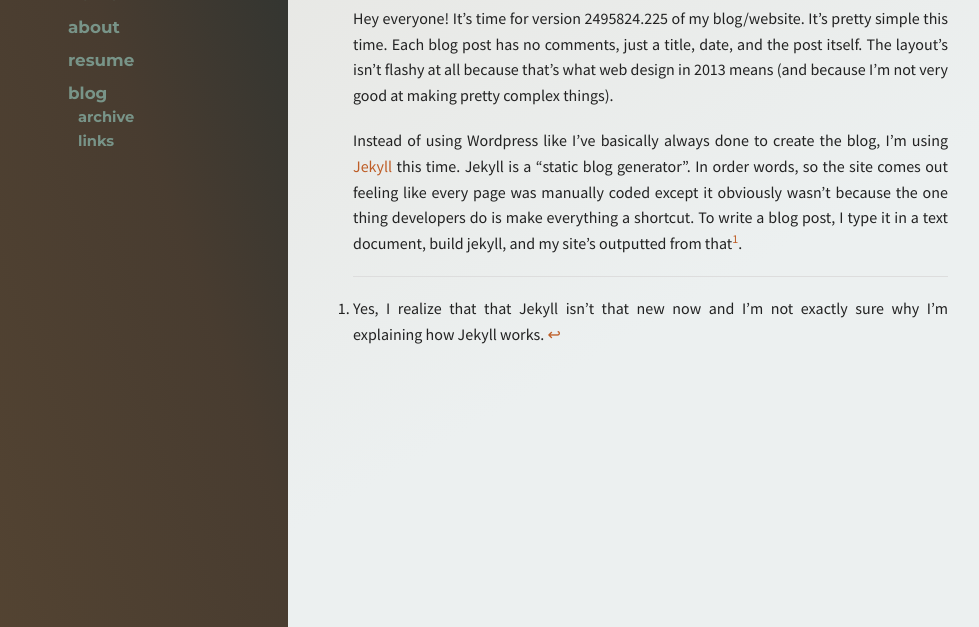
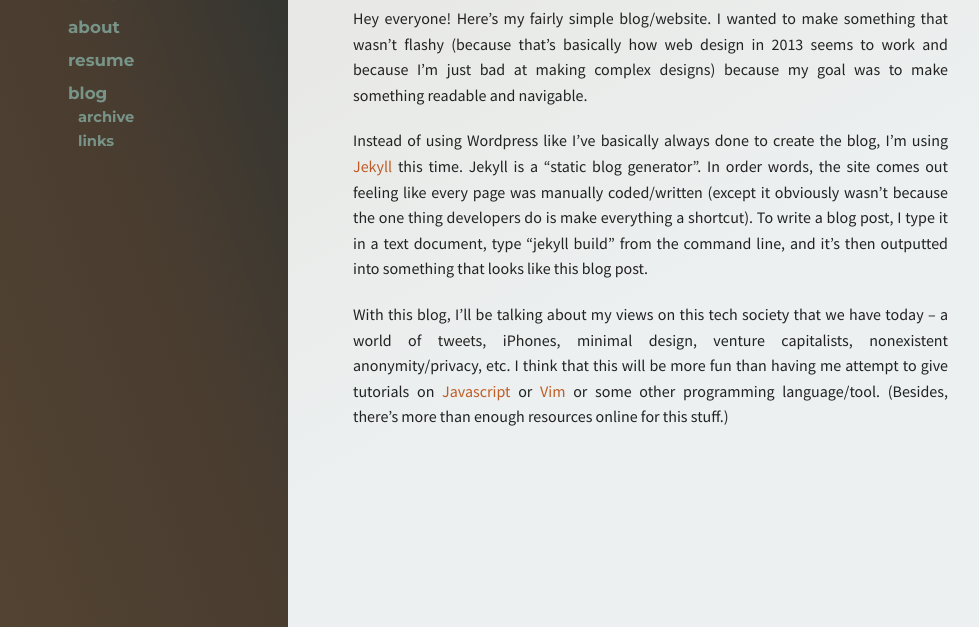
Before and after one commit to chapmans/website, a plain HTML site: page blog/welcome/index.html in a window 1280 px wide. Shown: the part 173-800 px from the top of the page, without its empty margins (32-1011 px from the left). Drawn offline with Linux system fonts and the light colour scheme.

Commit message:
final changes for now

```diff
--- a/blog/welcome/index.html
+++ b/blog/welcome/index.html
@@ -54,12 +54,11 @@
   </span>
 <h2 class="title">Welcome!<div class="date">22 May 2013</div></h2>
 
-<p>Hey everyone! It&#8217;s time for version 2495824.225 of my blog/website. It&#8217;s pretty simple this time. Each blog post has no comments, just a title, date, and the post itself. The layout&#8217;s isn&#8217;t flashy at all because that&#8217;s what web design in 2013 means (and because I&#8217;m not very good at making pretty complex things).</p>
+<p>Hey everyone! Here&#8217;s my fairly simple blog/website. I wanted to make something that wasn&#8217;t flashy (because that&#8217;s basically how web design in 2013 seems to work and because I&#8217;m just bad at making complex designs) because my goal was to make something readable and navigable.</p>
 
-<p>Instead of using Wordpress like I&#8217;ve basically always done to create the blog, I&#8217;m using <a href='http://jekyllrb.com/'>Jekyll</a> this time. Jekyll is a &#8220;static blog generator&#8221;. In order words, so the site comes out feeling like every page was manually coded except it obviously wasn&#8217;t because the one thing developers do is make everything a shortcut. To write a blog post, I type it in a text document, build jekyll, and my site&#8217;s outputted from that<sup id='fnref:1'><a href='#fn:1' rel='footnote'>1</a></sup>.</p>
-<div class='footnotes'><hr /><ol><li id='fn:1'>
-<p>Yes, I realize that that Jekyll isn&#8217;t that new now and I&#8217;m not exactly sure why I&#8217;m explaining how Jekyll works. <a href='#fnref:1' rev='footnote'>&#8617;</a></p>
-</li></ol></div>
+<p>Instead of using Wordpress like I&#8217;ve basically always done to create the blog, I&#8217;m using <a href='http://jekyllrb.com/'>Jekyll</a> this time. Jekyll is a &#8220;static blog generator&#8221;. In order words, the site comes out feeling like every page was manually coded/written (except it obviously wasn&#8217;t because the one thing developers do is make everything a shortcut). To write a blog post, I type it in a text document, type &#8220;jekyll build&#8221; from the command line, and it&#8217;s then outputted into something that looks like this blog post.</p>
+
+<p>With this blog, I&#8217;ll be talking about my views on this tech society that we have today &#8211; a world of tweets, iPhones, minimal design, venture capitalists, nonexistent anonymity/privacy, etc. I think that this will be more fun than having me attempt to give tutorials on <a href='http://javascriptissexy.com/how-to-learn-javascript-properly/'>Javascript</a> or <a href='http://yanpritzker.com/2011/12/16/learn-to-speak-vim-verbs-nouns-and-modifiers/'>Vim</a> or some other programming language/tool. (Besides, there&#8217;s more than enough resources online for this stuff.)</p>
 </div>
 
 
```
Also changed, not shown: blog/blog-forms/index.html (+5 -3 lines), blog/index.html (+1 -1 lines), blog/links/index.html (+6 -0 lines), blog/vintage/index.html (+2 -0 lines), images/blogform0.jpg (added), images/turntable.jpg (added), images/turntable2.jpg (added).
